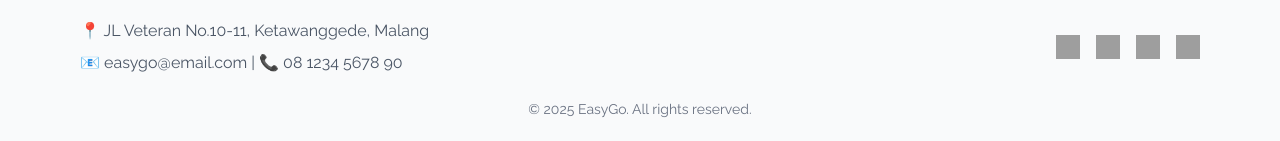
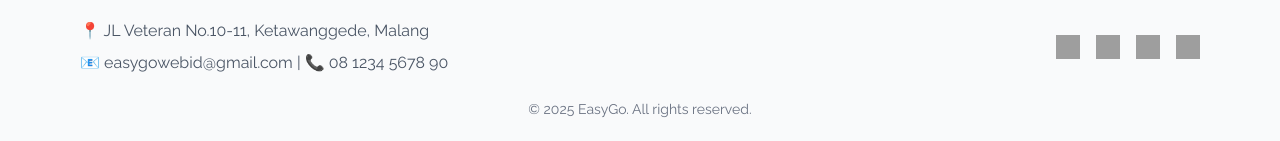
Before and after one commit to muktiabdii/easygo-web, a React (Vite) app: page / in a window 1280 px wide. Shown: the part 2021-2162 px from the top of the page. Built offline with nearby package versions, Linux system fonts and the light colour scheme; grey boxes are pictures that could not be loaded.

Commit message:
change email

```diff
--- a/src/pages/AboutPage.jsx
+++ b/src/pages/AboutPage.jsx
@@ -234,7 +234,7 @@ const AboutPage = () => {
         <div className="text-base relative z-10 grid grid-cols-1 md:grid-cols-2 gap-6 items-center mb-6">
           <div className="text-center md:text-left">
             <p className="mb-2">📍 JL Veteran No.10-11, Ketawanggede, Malang</p>
-            <p>📧 easygo@email.com | 📞 08 1234 5678 90</p>
+            <p>📧 easygowebid@gmail.com | 📞 08 1234 5678 90</p>
           </div>
           <div className="flex justify-center md:justify-end gap-4">
             {[
```
